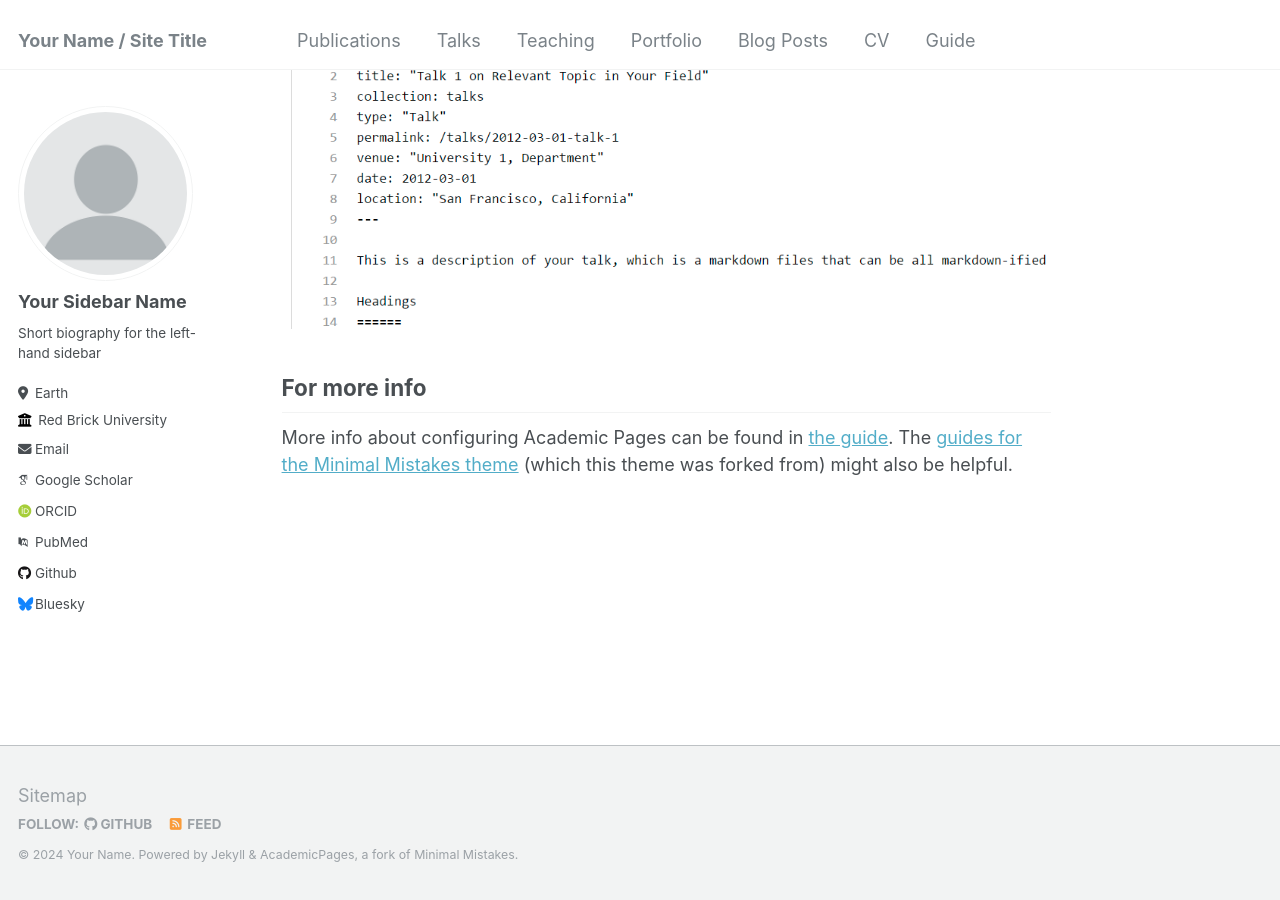
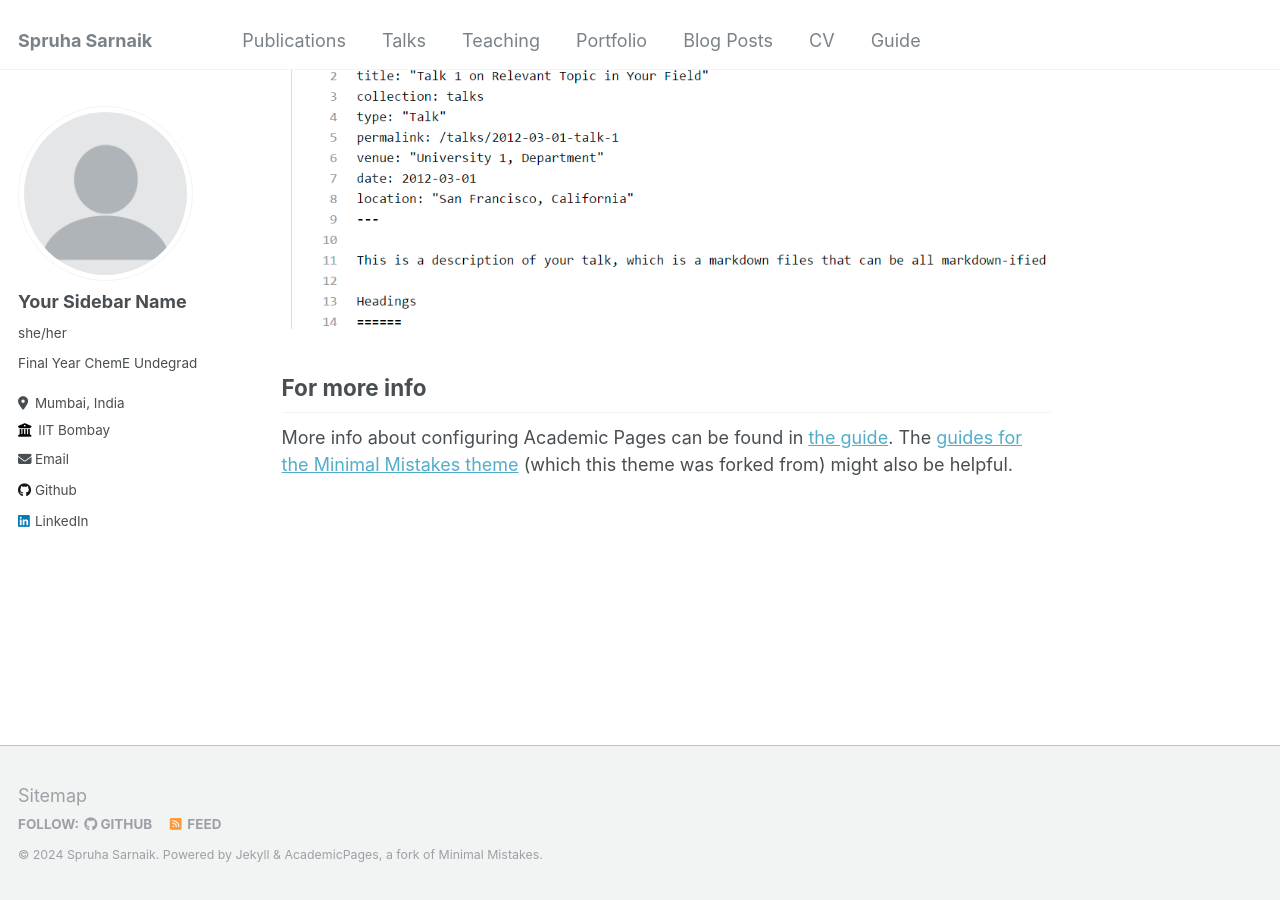
Before and after one commit to spruh/spruh.github.io, a Jekyll site: the page built from _pages/about.md, in a window 1280 px wide and 900 px high, scrolled down 2660 px. Built offline with Jekyll 4.4.1, drawn with Linux system fonts in a browser that asks for light colours; some web fonts are replaced.

Commit message:
Update _config.yml

```diff
--- a/_config.yml
+++ b/_config.yml
@@ -8,9 +8,9 @@
 
 # Basic Site Settings
 locale                   : "en-US"
-title                    : "Your Name / Site Title"
+title                    : "Spruha Sarnaik"
 title_separator          : "-"
-name                     : &name "Your Name"
+name                     : &name "Spruha Sarnaik"
 description              : &description "personal description"
 url                      : https://academicpages.github.io # the base hostname & protocol for your site e.g. "https://mmistakes.github.io"
 baseurl                  : "" # the subpath of your site, e.g. "/blog"
@@ -23,32 +23,32 @@ author:
   # Biographic information
   avatar           : "profile.png"
   name             : "Your Sidebar Name"
-  pronouns         : # example: "she/her"
-  bio              : "Short biography for the left-hand sidebar"
-  location         : "Earth"
-  employer         : "Red Brick University"
+  pronouns         : "she/her"
+  bio              : "Final Year ChemE Undegrad"
+  location         : "Mumbai, India"
+  employer         : "IIT Bombay"
   uri              : # URL
-  email            : "none@example.org"
+  email            : "spruha@iitb.ac.in"
 
   # Academic websites
   arxiv            : # URL - Update with the correct link to your profile
-  googlescholar    : "https://scholar.google.com/citations?user=PS_CX0AAAAAJ"
+  googlescholar    : #"https://scholar.google.com/citations?user=PS_CX0AAAAAJ"
   impactstory      : # URL
-  orcid            : "http://orcid.org/yourorcidurl"
+  orcid            : #"http://orcid.org/yourorcidurl"
   semantic         : # URL
-  pubmed           : "https://www.ncbi.nlm.nih.gov/pubmed/?term=john+snow"
+  pubmed           : #"https://www.ncbi.nlm.nih.gov/pubmed/?term=john+snow"
   researchgate     : # URL
 
   # Repositories and software development
   bitbucket        : # Username - Update with your username on the site
   codepen          : # Username
   dribbble         : # Username
-  github           : "academicpages"
+  github           : "spruh"
   kaggle           : # Username
   stackoverflow    : # User number or user number and name (i.e., use "1" or "1/jeff-atwood")
 
   # Social media
-  bluesky          : "bsky.app" # Replace this with you Bluesky username
+  bluesky          : #"bsky.app" # Replace this with you Bluesky username
   facebook         : # Username
   flickr           : # Username
   foursquare       : # Username
@@ -57,7 +57,7 @@ author:
   keybase          : # Username
   instagram        : # Username
   lastfm           : # Username
-  linkedin         : # Username
+  linkedin         : "spruha-sarnaik-667263176"
   mastodon         : # URL
   medium           : # URL
   pinterest        : # Username
```
